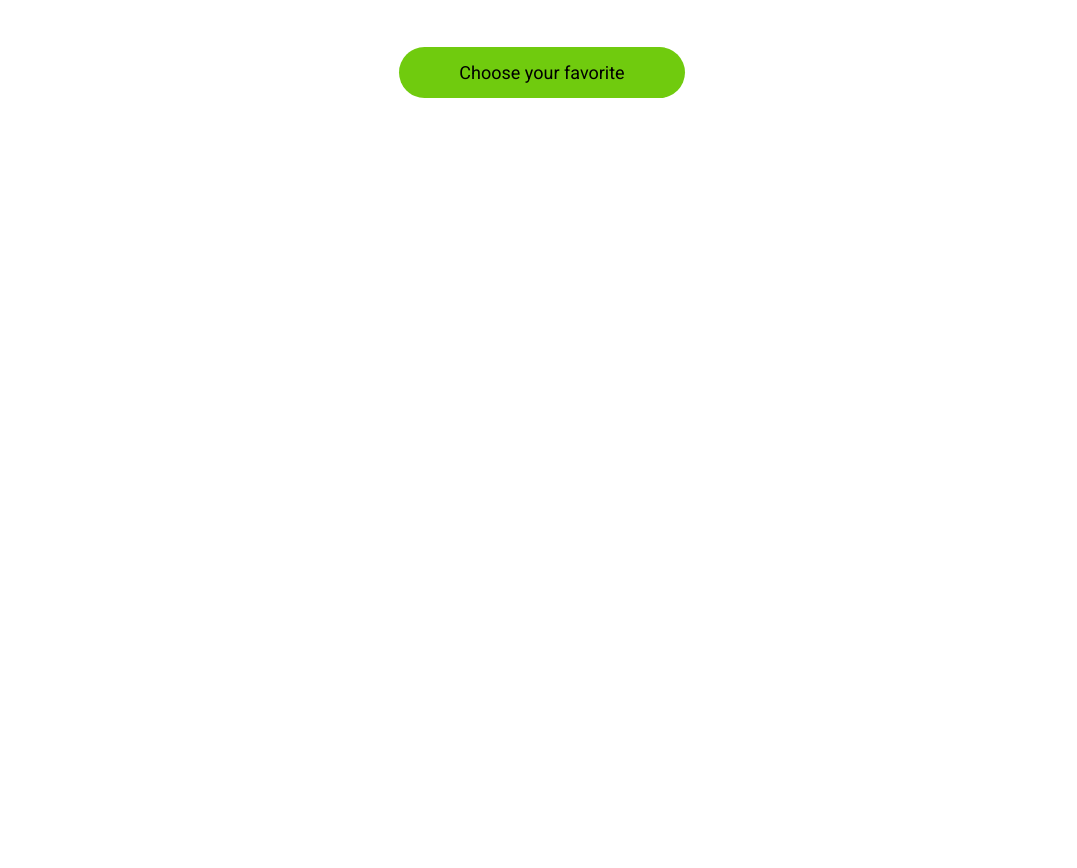
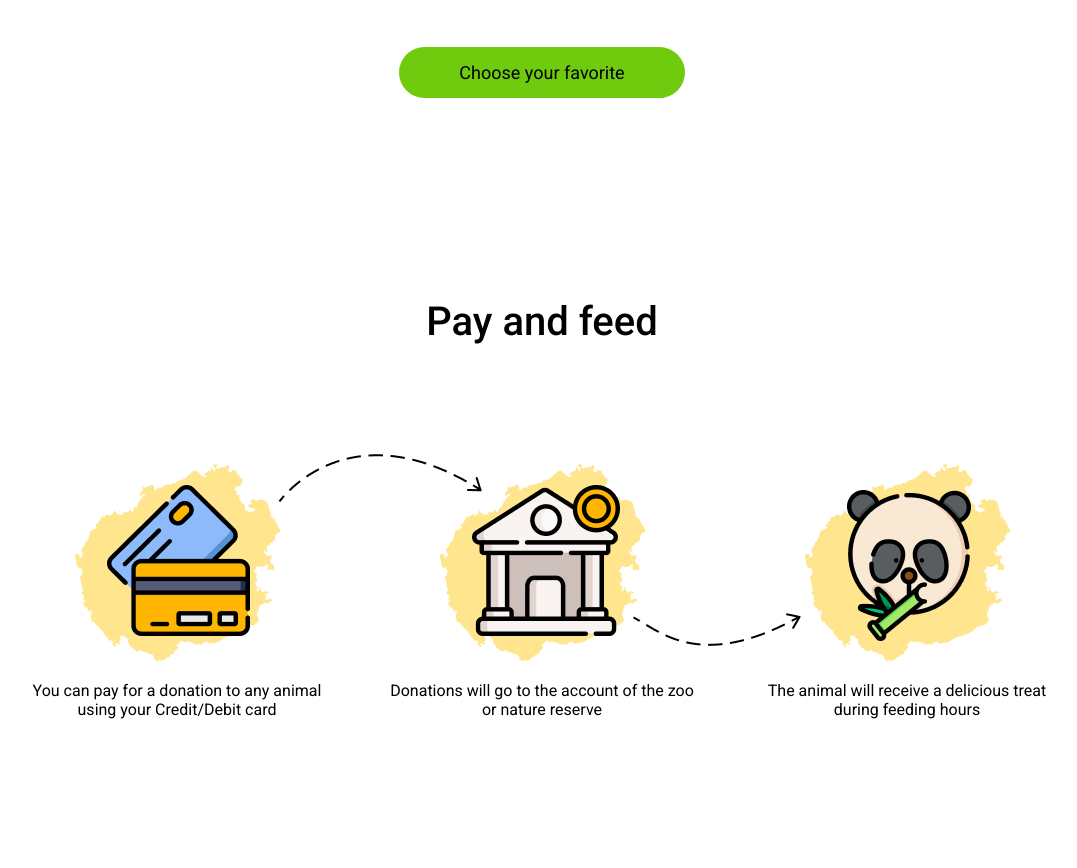
Before and after one commit to prokhorovd/rs-school-tasks, a plain HTML site: page online-zoo/pages/about/index.html in a window 1280 px wide. Shown: the part 2544-3412 px from the top of the page, without its empty margins (98-1175 px from the left). Before the commit the page ends 2777 px from the top, so only its background shows below. Drawn offline with Linux system fonts and the light colour scheme; a web font is replaced by a local one.

Commit message:
feat: add paynfeed section content and styles (about page)

```diff
--- a/online-zoo/pages/about/index.html
+++ b/online-zoo/pages/about/index.html
@@ -225,5 +225,46 @@
       </button>
     </section>
     <!-- pay and feed -->
+    <section class="paynfeed">
+      <h2 class="section-heading">Pay and feed</h2>
+      <div class="paynfeed__wrapper">
+        <div class="paynfeed__element">
+          <img
+            src="../../assets/images/paynfeed-card.png"
+            alt=""
+            class="paynfeed__img"
+          />
+          <p class="paynfeed__descr">
+            You can pay for a donation to any animal using your Credit/Debit
+            card
+          </p>
+        </div>
+        <div class="paynfeed__element">
+          <img
+            src="../../assets/images/paynfeed-zoo.png"
+            alt=""
+            class="paynfeed__img"
+          />
+          <p class="paynfeed__descr">
+            Donations will go to the account of the zoo or nature reserve
+          </p>
+        </div>
+        <div class="paynfeed__element">
+          <img
+            src="../../assets/images/paynfeed-panda.png"
+            alt=""
+            class="paynfeed__img paynfeed__img-panda"
+          />
+          <p class="paynfeed__descr">
+            The animal will receive a delicious treat during feeding hours
+          </p>
+        </div>
+        <img
+          src="../../assets/images/paynfeed-line.png"
+          alt=""
+          class="paynfeed__arrows"
+        />
+      </div>
+    </section>
   </body>
 </html>
--- a/online-zoo/pages/about/style.css
+++ b/online-zoo/pages/about/style.css
@@ -254,6 +254,7 @@ body {
 .pets {
   max-width: 1160px;
   margin: 0 auto;
+  margin-bottom: 65px;
 }
 
 .pets__slider {
@@ -343,4 +344,51 @@ body {
 
 /* paynfeed styles start */
 
+.paynfeed {
+  max-width: 1050px;
+  position: relative;
+  margin: 0 auto;
+}
+
+.paynfeed__wrapper {
+  display: flex;
+  justify-content: space-between;
+}
+
+.paynfeed__element {
+  position: relative;
+  width: 320px;
+  height: 276px;
+  background: url("../../assets/images/paynfeed-background.png") center
+    no-repeat;
+}
+
+.paynfeed__img {
+  position: absolute;
+  top: 60px;
+  left: 90px;
+}
+
+.paynfeed__img-panda {
+  position: absolute;
+  top: 65px;
+  left: 100px;
+}
+
+.paynfeed__descr {
+  margin: 0;
+  padding-top: 256px;
+  max-width: 320px;
+  font-weight: normal;
+  font-size: 16px;
+  line-height: 19px;
+  text-align: center;
+}
+
+.paynfeed__arrows {
+  position: absolute;
+  left: 210px;
+  top: -50px;
+}
+
 /* paynfeed styles end */
```
Also changed, not shown: online-zoo/assets/images/paynfeed-background.png (added), online-zoo/assets/images/paynfeed-card.png (added), online-zoo/assets/images/paynfeed-line.png (added), online-zoo/assets/images/paynfeed-panda.png (added), online-zoo/assets/images/paynfeed-zoo.png (added).
